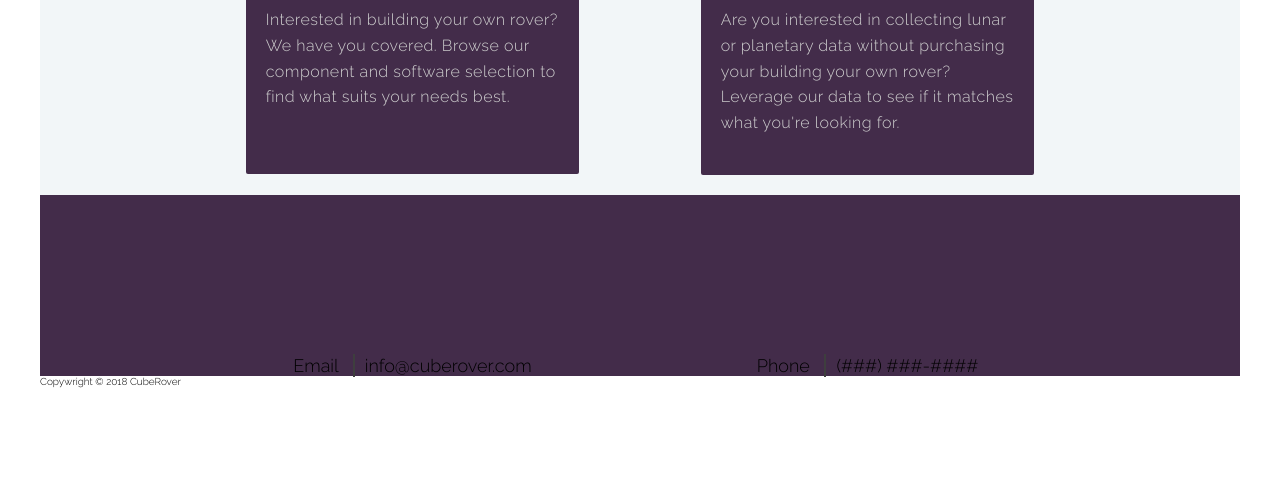
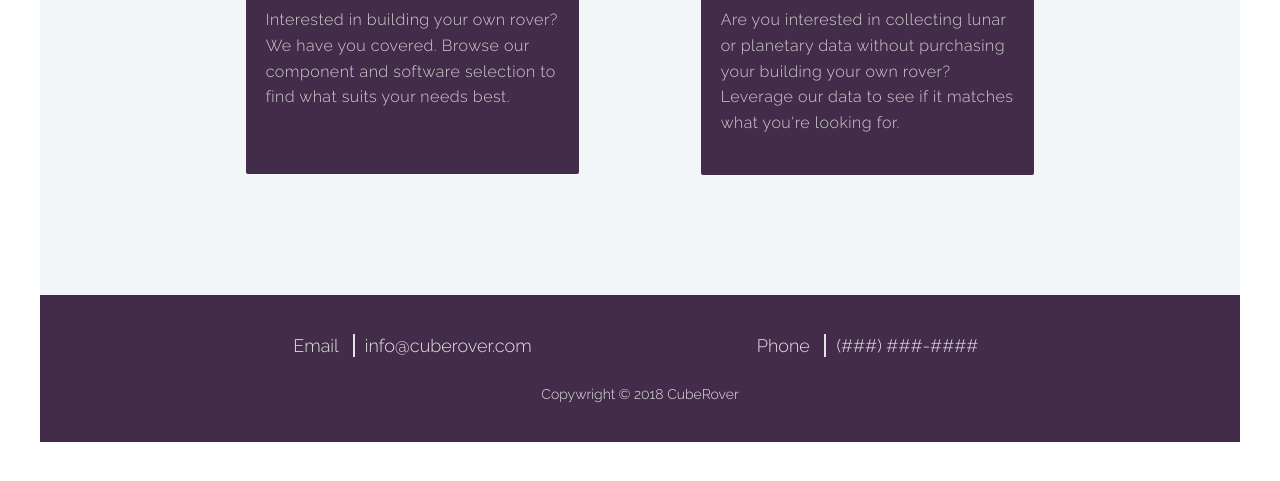
Before and after one commit to John-Walker-Moosbrugger/cubeRoverWebsite, a website: page index.html in a window 1280 px wide. Shown: the part 2300-2781 px from the top of the page. Before the commit the page ends 2727 px from the top, so only its background shows below. Drawn offline with Linux system fonts and the light colour scheme.

Commit message:
'commit5'

```diff
--- a/sass/components/_services.scss
+++ b/sass/components/_services.scss
@@ -2,6 +2,7 @@
     position: relative;
     width: 100%;
     background-color: $color-secondary;
+    padding-bottom: 10rem;
 
     &__title {
 
--- a/sass/layout/_footer.scss
+++ b/sass/layout/_footer.scss
@@ -1,9 +1,14 @@
+.footer {
+    padding-top: 4rem;
+    background-color: $color-primary;
+    color: $color-grey-light-1;
+    text-align: center;
+}
+
 .contact {
     font-weight: 300;
     font-size: 1.8rem;
-    text-align: center;
-
-    background-color: $color-primary;
+    padding-bottom: 3rem;
 
     &__email {
         font-weight: inherit;
@@ -14,7 +19,13 @@
     }
 
     &__line {
-        border: 1px solid $color-grey-dark-1;
+        border: 1px solid $color-grey-light-1;
         margin: 1rem;
     }
 }
+
+.copywright {
+    font-weight: 300;
+    font-size: 1.4rem;
+    padding-bottom: 4rem;
+}
```
Also changed, not shown: index.html (+4 -3 lines), css/main.css.
